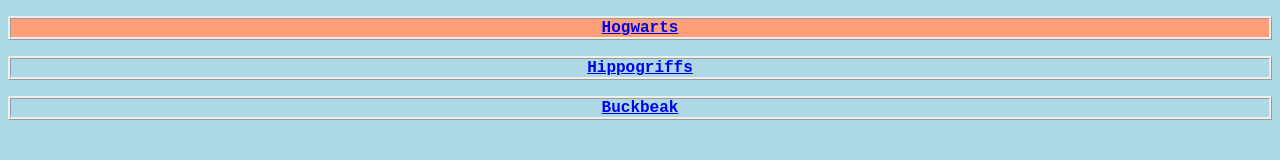
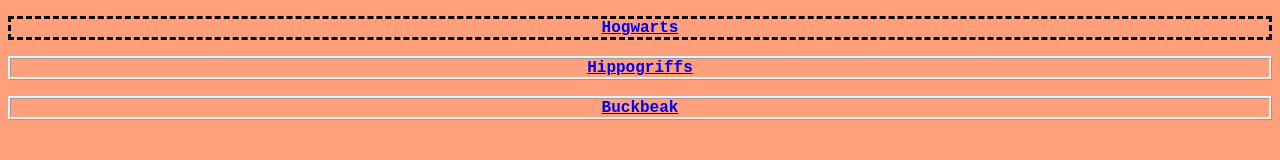
Before and after one commit to jdmar3-comp426/a01-megansyd, a website: page index.html in a window 1280 px wide. Drawn offline with Linux system fonts and the light colour scheme.

Commit message:
HIERARCHY! :)

```diff
--- a/index.html
+++ b/index.html
@@ -9,9 +9,9 @@
         <link rel="stylesheet" href="styles.css">
         <title>Hippogriffs Are Cool!</title>
     </head>
-    <body>
+    <body id="indexbody">
         <div class="intro">
-            <p id="indexbody">
+            <p id="hogwarts">
                 <a href="hogwarts.html">Hogwarts</a>
             </p>
             <p>
--- a/styles.css
+++ b/styles.css
@@ -8,8 +8,8 @@
     border-style: ridge;
 }
 
-p#id {
-    border-style: bold;
+p#hogwarts {
+    border-style: dashed;
 }
 
 #header1 {
```
